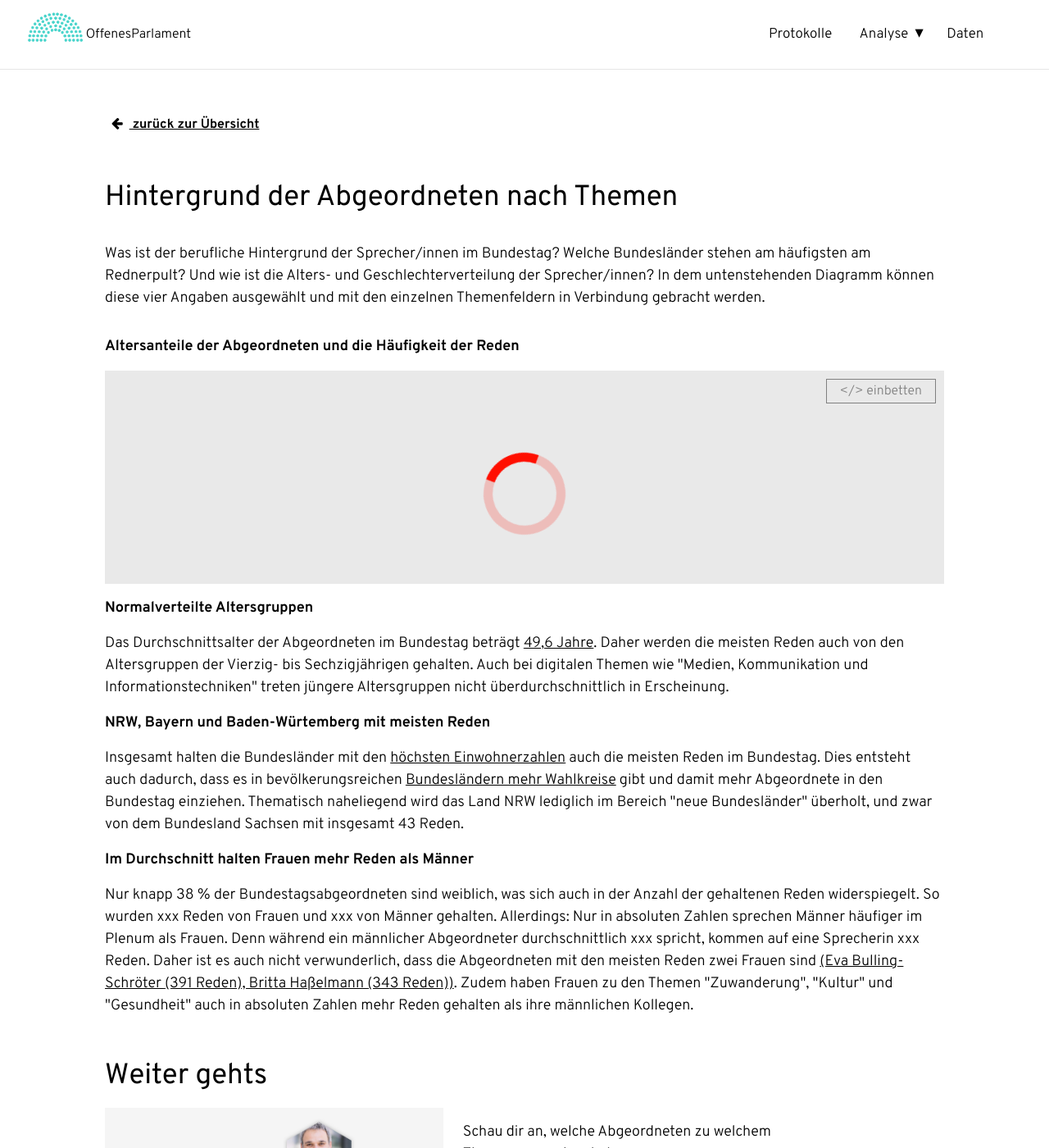
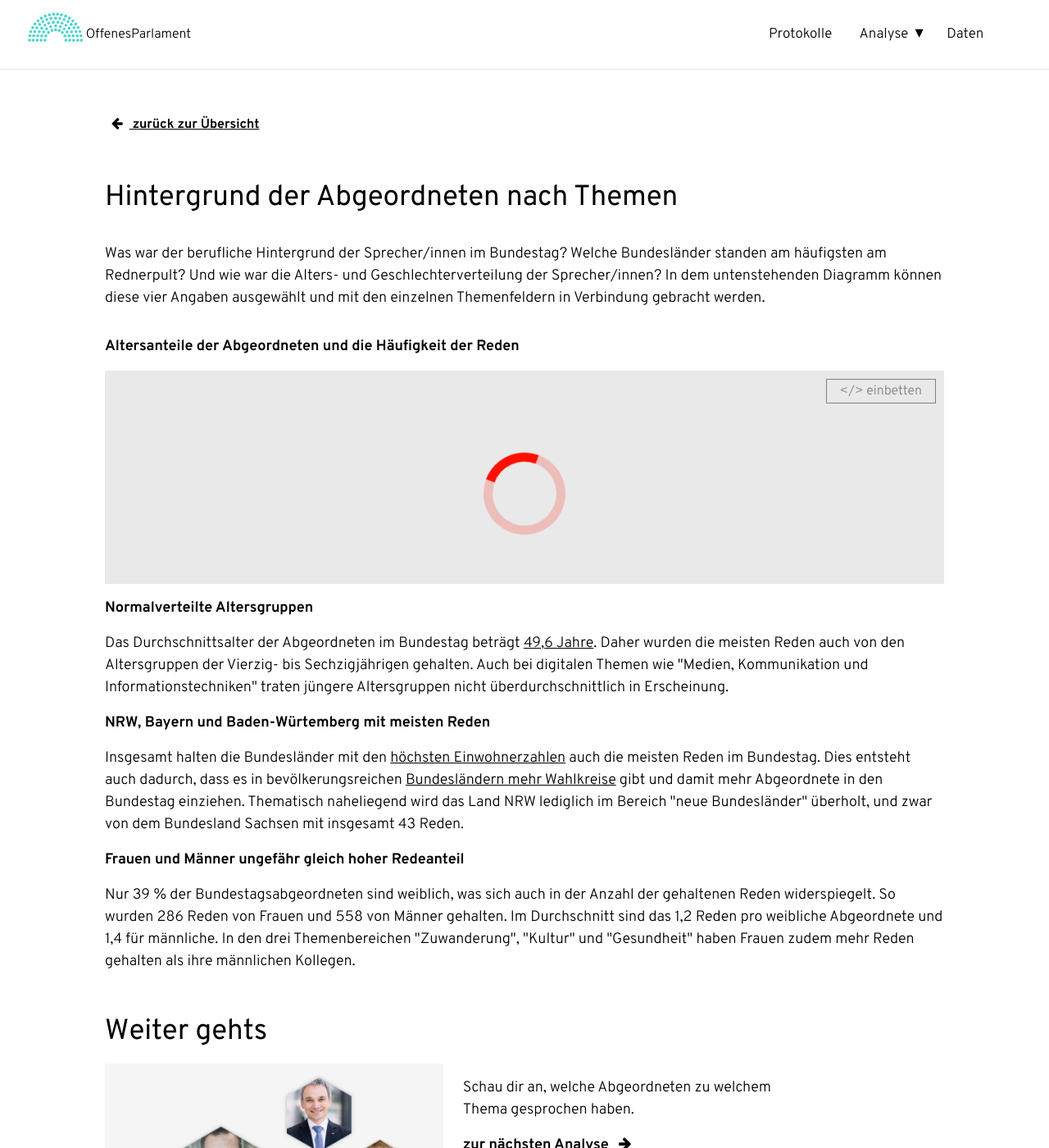
Before and after one commit to Datenschule/offenesparlament.de-frontend, a Jekyll site: the page built from analyse/redeanteile.html, in a window 1280 px wide and 1400 px high. Shown: the whole window at 82% size. Built offline with Jekyll 4.4.1, drawn with Linux system fonts in a browser that asks for light colours; comment, search, counter and statistics services are not loaded.

Commit message:
changed texts of male/female amount of speeches

```diff
--- a/analyse/redeanteile.html
+++ b/analyse/redeanteile.html
@@ -9,7 +9,7 @@ title: Hintergrund der MdBs nach Themen
 </div>
 <div class="container">
 	<div class="container-left-12">
-		<p>Was ist der berufliche Hintergrund der Sprecher/innen im Bundestag? Welche Bundesländer stehen am häufigsten am Rednerpult? Und wie ist die Alters- und Geschlechterverteilung der Sprecher/innen? In dem untenstehenden Diagramm können diese vier Angaben ausgewählt und mit den einzelnen Themenfeldern in Verbindung gebracht werden.
+		<p>Was war der berufliche Hintergrund der Sprecher/innen im Bundestag? Welche Bundesländer standen am häufigsten am Rednerpult? Und wie war die Alters- und Geschlechterverteilung der Sprecher/innen? In dem untenstehenden Diagramm können diese vier Angaben ausgewählt und mit den einzelnen Themenfeldern in Verbindung gebracht werden.
 		</p>
 	</div>
 </div>
@@ -26,13 +26,13 @@ title: Hintergrund der MdBs nach Themen
 <div class="container">
 	<div class="container-left-12">
 		<p><strong>Normalverteilte Altersgruppen</strong></p>
-		<p>Das Durchschnittsalter der Abgeordneten im Bundestag beträgt <a href="http://www.n-tv.de/politik/Der-neue-Bundestag-ist-ziemlich-alt-article11582586.html">49,6 Jahre</a>. Daher werden die meisten Reden auch von den Altersgruppen der  Vierzig- bis Sechzigjährigen gehalten. Auch bei digitalen Themen wie "Medien, Kommunikation und Informationstechniken" treten jüngere Altersgruppen nicht überdurchschnittlich in Erscheinung.</p>
+		<p>Das Durchschnittsalter der Abgeordneten im Bundestag beträgt <a href="http://www.n-tv.de/politik/Der-neue-Bundestag-ist-ziemlich-alt-article11582586.html">49,6 Jahre</a>. Daher wurden die meisten Reden auch von den Altersgruppen der Vierzig- bis Sechzigjährigen gehalten. Auch bei digitalen Themen wie "Medien, Kommunikation und Informationstechniken" traten jüngere Altersgruppen nicht überdurchschnittlich in Erscheinung.</p>
 
 		<p><strong>NRW, Bayern und Baden-Würtemberg mit meisten Reden</strong></p>
 		<p>Insgesamt halten die Bundesländer mit den <a href="https://de.statista.com/statistik/daten/studie/71085/umfrage/verteilung-der-einwohnerzahl-nach-bundeslaendern/">höchsten Einwohnerzahlen</a> auch die meisten Reden im Bundestag. Dies entsteht auch dadurch, dass es in bevölkerungsreichen <a href="https://www.abgeordnetenwatch.de/bundestag/wahlrecht">Bundesländern mehr Wahlkreise</a> gibt und damit mehr Abgeordnete in den Bundestag einziehen. Thematisch naheliegend wird das Land NRW lediglich im Bereich "neue Bundesländer" überholt, und zwar von dem Bundesland Sachsen mit insgesamt 43 Reden.</p>
 
-		<p><strong>Im Durchschnitt halten Frauen mehr Reden als Männer</strong></p>
-		<p>Nur knapp 38 % der Bundestagsabgeordneten sind weiblich, was sich auch in der Anzahl der gehaltenen Reden widerspiegelt. So wurden xxx Reden von Frauen und xxx von Männer gehalten. Allerdings: Nur in absoluten Zahlen sprechen Männer häufiger im Plenum als Frauen. Denn während ein männlicher Abgeordneter durchschnittlich xxx spricht, kommen auf eine Sprecherin xxx Reden. Daher ist es auch nicht verwunderlich, dass die Abgeordneten mit den meisten Reden zwei Frauen sind <a href="http://beta.offenesparlament.de/analyse/abgeordnete.html">(Eva Bulling-Schröter (391 Reden), Britta Haßelmann (343 Reden))</a>. Zudem haben Frauen zu den Themen "Zuwanderung", "Kultur" und "Gesundheit" auch in absoluten Zahlen mehr Reden gehalten als ihre männlichen Kollegen.</p>
+		<p><strong>Frauen und Männer ungefähr gleich hoher Redeanteil</strong></p>
+		<p>Nur 39 % der Bundestagsabgeordneten sind weiblich, was sich auch in der Anzahl der gehaltenen Reden widerspiegelt. So wurden 286 Reden von Frauen und 558 von Männer gehalten. Im Durchschnitt sind das 1,2 Reden pro weibliche Abgeordnete und 1,4 für männliche. In den drei Themenbereichen "Zuwanderung", "Kultur" und "Gesundheit" haben Frauen zudem mehr Reden gehalten als ihre männlichen Kollegen.</p>
 
 	</div>
 </div>
```
